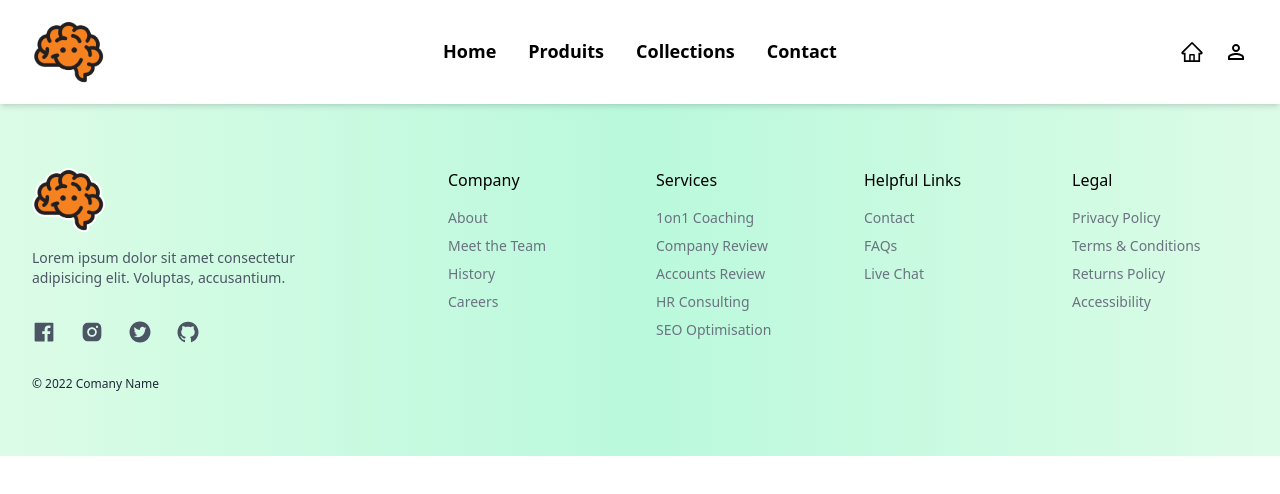
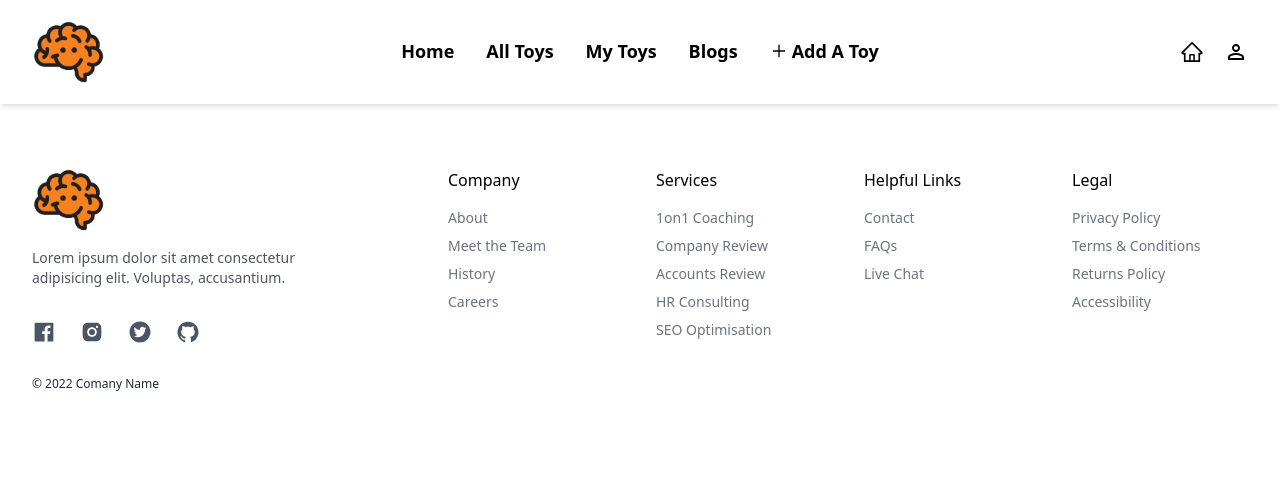
Before and after one commit to daiyan1998/toy-mania, a React (Vite) app: page / in a window 1280 px wide. Shown: the top 494 px of the page. Built offline with nearby package versions, Linux system fonts and the light colour scheme.

Commit message:
added error page

```diff
--- a/src/main.jsx
+++ b/src/main.jsx
@@ -1,12 +1,13 @@
 import React from "react";
 import ReactDOM from "react-dom/client";
-import App from "./App.jsx";
 import "./index.css";
 import { RouterProvider } from "react-router-dom";
 import router from "./routes/Root.jsx";
 
 ReactDOM.createRoot(document.getElementById("root")).render(
   <React.StrictMode>
-    <RouterProvider router={router} />
+    <div className="container mx-auto">
+      <RouterProvider router={router} />
+    </div>
   </React.StrictMode>
 );
--- a/src/pages/Error/Error.jsx
+++ b/src/pages/Error/Error.jsx
@@ -0,0 +1,36 @@
+import { Link } from "react-router-dom";
+
+const Error = () => {
+  return (
+    <div>
+      <div className="lg:px-24 lg:py-24 md:py-20 md:px-44 px-4 py-24 items-center flex justify-center flex-col-reverse lg:flex-row md:gap-28 gap-16">
+        <div className="xl:pt-24 w-full xl:w-1/2 relative pb-12 lg:pb-0">
+          <div className="relative">
+            <div className="absolute">
+              <div className>
+                <h1 className="my-2 text-gray-800 font-bold text-2xl">
+                  Looks like youve found the doorway to the great nothing
+                </h1>
+                <p className="my-2 text-gray-800">
+                  Sorry about that! Please visit our hompage to get where you
+                  need to go.
+                </p>
+                <button className="sm:w-full lg:w-auto my-2 border rounded md py-4 px-8 text-center bg-indigo-600 text-white hover:bg-indigo-700 focus:outline-none focus:ring-2 focus:ring-indigo-700 focus:ring-opacity-50">
+                  <Link to={"/"}>Go to Home page</Link>
+                </button>
+              </div>
+            </div>
+            <div>
+              <img src="https://i.ibb.co/G9DC8S0/404-2.png" />
+            </div>
+          </div>
+        </div>
+        <div>
+          <img src="https://i.ibb.co/ck1SGFJ/Group.png" />
+        </div>
+      </div>
+    </div>
+  );
+};
+
+export default Error;
--- a/src/pages/shared/Footer.jsx
+++ b/src/pages/shared/Footer.jsx
@@ -8,7 +8,7 @@ import logo from "../../assets/clipart2049110.png";
 
 const Footer = () => {
   return (
-    <footer className="bg-gradient-to-r from-green-100 via-[#baf9dc] to-green-100">
+    <footer className="">
       <div className="max-w-screen-xl px-4 py-16 mx-auto sm:px-6 lg:px-8">
         <div className="grid grid-cols-1 gap-8 lg:grid-cols-3">
           <div>
--- a/src/pages/shared/NavBar.jsx
+++ b/src/pages/shared/NavBar.jsx
@@ -1,5 +1,13 @@
 import logo from "../../assets/clipart2049110.png";
-import { AiOutlineHome } from "react-icons/ai";
+import {
+  AiFillFileAdd,
+  AiFillPlaySquare,
+  AiFillPlusCircle,
+  AiOutlineHome,
+  AiOutlinePlus,
+  AiTwotonePlusCircle,
+  AiTwotonePlusSquare,
+} from "react-icons/ai";
 import { MdOutlinePersonOutline } from "react-icons/md";
 import { Link } from "react-router-dom";
 const NavBar = () => {
@@ -14,13 +22,18 @@ const NavBar = () => {
             <Link>Home</Link>
           </li>
           <li className="p-4 border-b-2 border-green-500 border-opacity-0 hover:border-opacity-100 hover:text-green-500 duration-200 cursor-pointer">
-            <Link>Produits</Link>
+            <Link>All Toys</Link>
           </li>
           <li className="p-4 border-b-2 border-green-500 border-opacity-0 hover:border-opacity-100 hover:text-green-500 duration-200 cursor-pointer">
-            <Link>Collections</Link>
+            <Link>My Toys</Link>
           </li>
           <li className="p-4 border-b-2 border-green-500 border-opacity-0 hover:border-opacity-100 hover:text-green-500 duration-200 cursor-pointer">
-            <Link>Contact</Link>
+            <Link>Blogs</Link>
+          </li>
+          <li className="p-4 border-b-2 border-green-500 border-opacity-0 hover:border-opacity-100 hover:text-green-500 duration-200 cursor-pointer">
+            <Link className="flex items-center  gap-1">
+              <AiOutlinePlus className="inline-block " /> Add A Toy
+            </Link>
           </li>
         </ul>
       </nav>
--- a/src/routes/Root.jsx
+++ b/src/routes/Root.jsx
@@ -1,10 +1,16 @@
 import { createBrowserRouter } from "react-router-dom";
 import Main from "../layout/Main";
+import Error from "../pages/Error/Error";
 
 const router = createBrowserRouter([
   {
     path: "/",
     element: <Main></Main>,
+    children: [],
+  },
+  {
+    path: "/*",
+    element: <Error></Error>,
   },
 ]);
 
```
